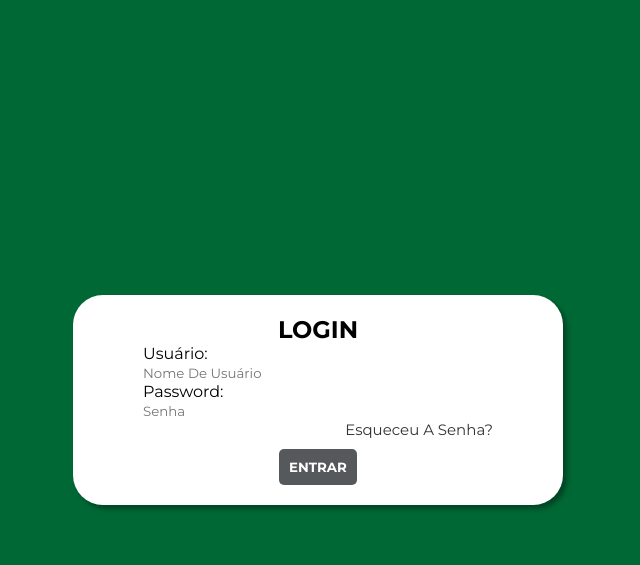
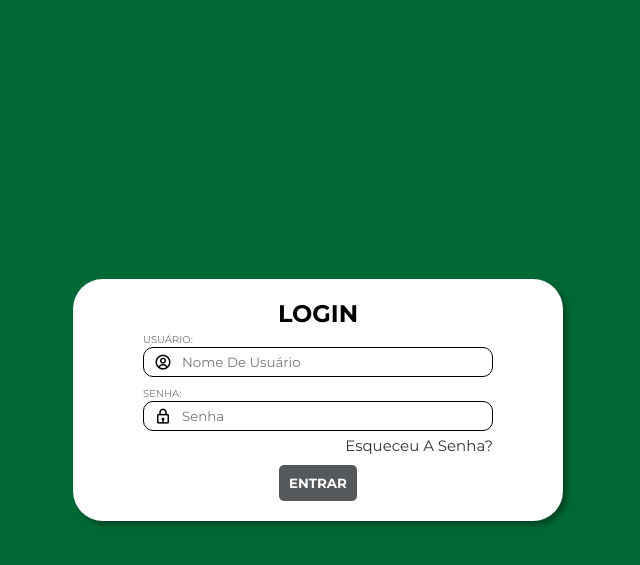
Before and after one commit to jpedrotorres/IABS-ONG, a Django app: page /login/ in a window 1280 px wide. Shown: the top 565 px of the page, without its empty margins (322-962 px from the left). Run offline with Django 5.2, Linux system fonts and the light colour scheme.

Commit message:
Alteração no formulário para maior controle dos campos gerados por um formulário django. Além de pequena alteração nos atributos de erro do formulário para mostrar uma mensagem personalizada

```diff
--- a/web_app/contatos/forms.py
+++ b/web_app/contatos/forms.py
@@ -1,8 +1,20 @@
 from django import forms
 from django.contrib.auth.forms import AuthenticationForm
+from django.utils.translation import gettext_lazy as _
 
 #create forms here
 
 class MembroLoginForms(AuthenticationForm):
-	username= forms.CharField(widget=forms.TextInput(attrs={"class": "input-login", "placeholder": "nome de usuário"}))
-	password= forms.CharField(widget=forms.PasswordInput(attrs={"class": "input-login", "placeholder": "senha"}))
+	error_messages= {
+		"invalid_login": _("usuário ou senha inválidos!"),
+		"inactive": _("essa conta está inativa")
+	}
+
+	username= forms.CharField(
+		label="usuário:",
+		widget=forms.TextInput(attrs={"class": "input-login", "placeholder": "nome de usuário"})
+	)
+	password= forms.CharField(
+		label="senha:",
+		widget=forms.PasswordInput(attrs={"class": "input-login", "placeholder": "senha"})
+	)
--- a/web_app/contatos/templates/contatos/login.html
+++ b/web_app/contatos/templates/contatos/login.html
@@ -18,9 +18,31 @@
 		<h2 class="title-form">login</h2>
 		<form id="login-form" method="post">
 			{% csrf_token %}
-			{{ form.as_p }}
 
-<!--		<div class="div-input">
+			{% if form.non_field_errors %}
+				<br/>
+				<div class="alert-errors">
+					{% for error in form.non_field_errors %}
+						<p class="alert-text">{{ error }}</p>
+					{% endfor %}
+				</div>
+			{% endif %}
+			{% for field in form %}
+				<span class="text-label-input">{{ field.label }}</span>
+				{{ form.message.errors }}
+				<div class="input-box-login">
+					{% if field.name == "username" %}
+						<i class="bx bx-user-circle"></i>
+					{% elif field.name == "password" %}
+						<i class="bx bx-lock"></i>
+					{% endif %}
+					{{ field }}
+				</div>
+
+			{% endfor %}
+<!--			{{ form.as_p }}
+
+		<div class="div-input">
 				<label for="user-login" class="text-label-input">usuário:</label>
 				<div class="input-box-login">
 					<i class="bx bx-user-circle"></i>
```
